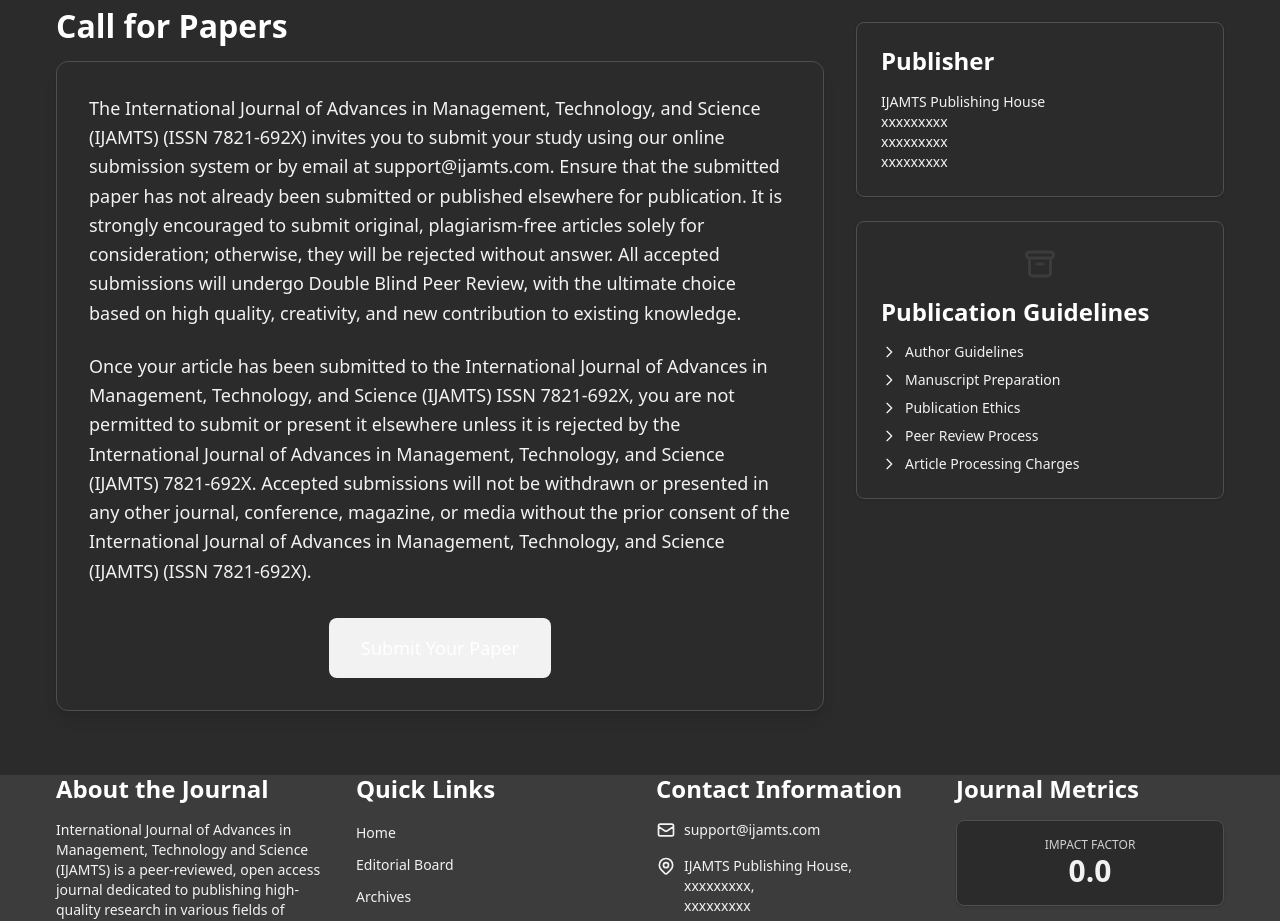
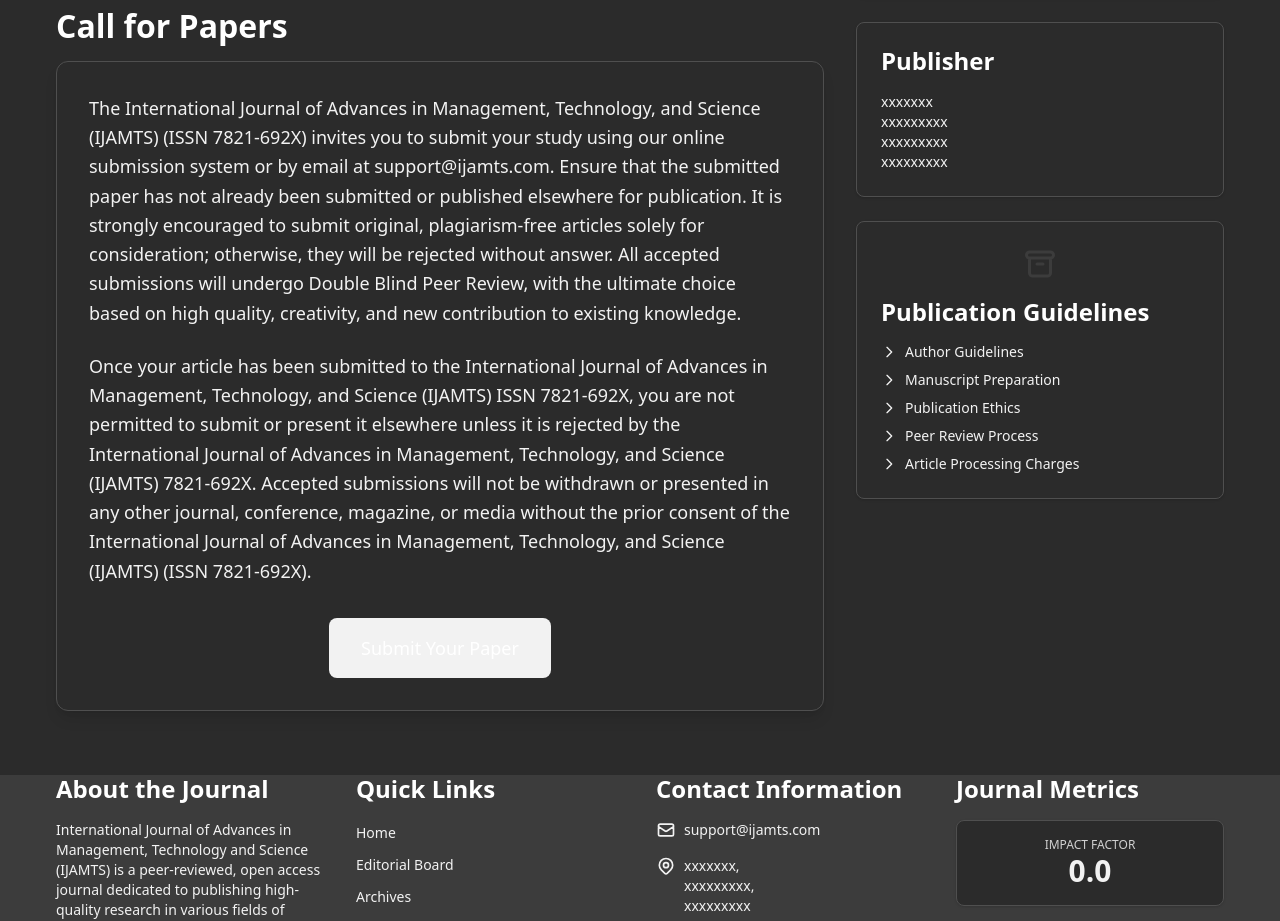
Before and after one commit to Nya1383/ijamts, a Next.js app: page / in a window 1280 px wide. Shown: the part 1431-2352 px from the top of the page. Built offline with nearby package versions, Linux system fonts and the light colour scheme; no server answers; the database is empty.

Commit message:
Anonymize IJAMTS Publishing House references with xxxxxxx

```diff
--- a/src/components/Footer.tsx
+++ b/src/components/Footer.tsx
@@ -101,7 +101,7 @@ export default function Footer() {
                   />
                 </svg>
                 <span>
-                  IJAMTS Publishing House,
+                  xxxxxxx,
                   <br />
                   xxxxxxxxx,
                   <br />
--- a/src/components/SchemaOrg.tsx
+++ b/src/components/SchemaOrg.tsx
@@ -12,7 +12,7 @@ export default function SchemaOrg() {
     "description": "A peer-reviewed, open access journal dedicated to publishing high-quality research in various fields of science and technology.",
     "publisher": {
       "@type": "Organization",
-      "name": "IJAMTS Publishing House",
+      "name": "xxxxxxx",
       "logo": {
         "@type": "ImageObject",
         "url": "https://example.com/logo.svg"
@@ -27,7 +27,7 @@ export default function SchemaOrg() {
     "copyrightYear": currentYear,
     "copyrightHolder": {
       "@type": "Organization",
-      "name": "IJAMTS Publishing House"
+      "name": "xxxxxxx"
     },
     "license": "https://creativecommons.org/licenses/by/4.0/"
   };
--- a/src/components/Sidebar.tsx
+++ b/src/components/Sidebar.tsx
@@ -75,7 +75,7 @@ export default function Sidebar() {
       <div className="bg-[var(--background)] rounded-lg shadow-sm p-6 border border-[var(--border)]">
         <h4 className="text-[var(--foreground)] font-semibold mb-4">Publisher</h4>
         <address className="not-italic text-sm text-[var(--secondary-text)]">
-          IJAMTS Publishing House
+          xxxxxxx
           <br />
           xxxxxxxxx
           <br />
```
